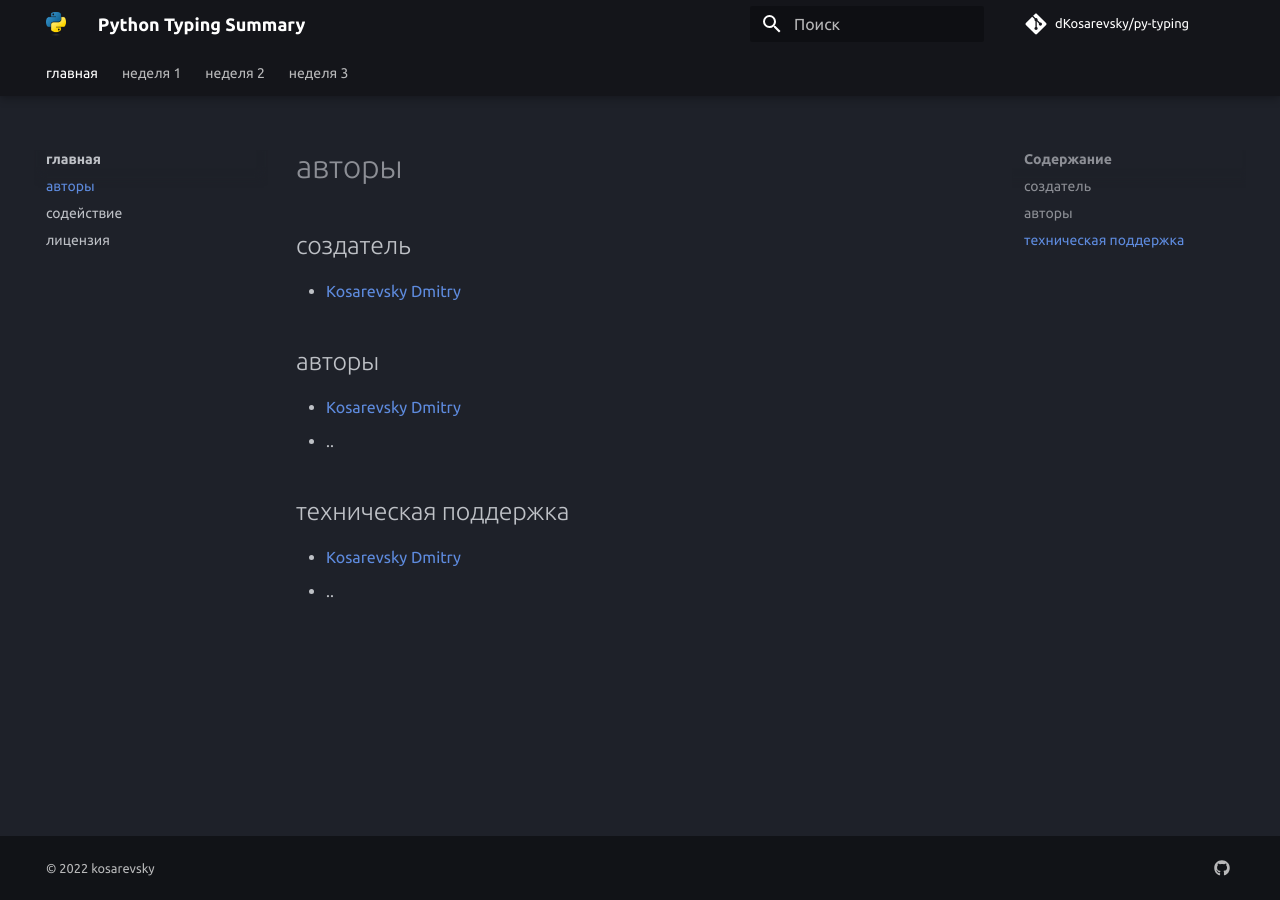
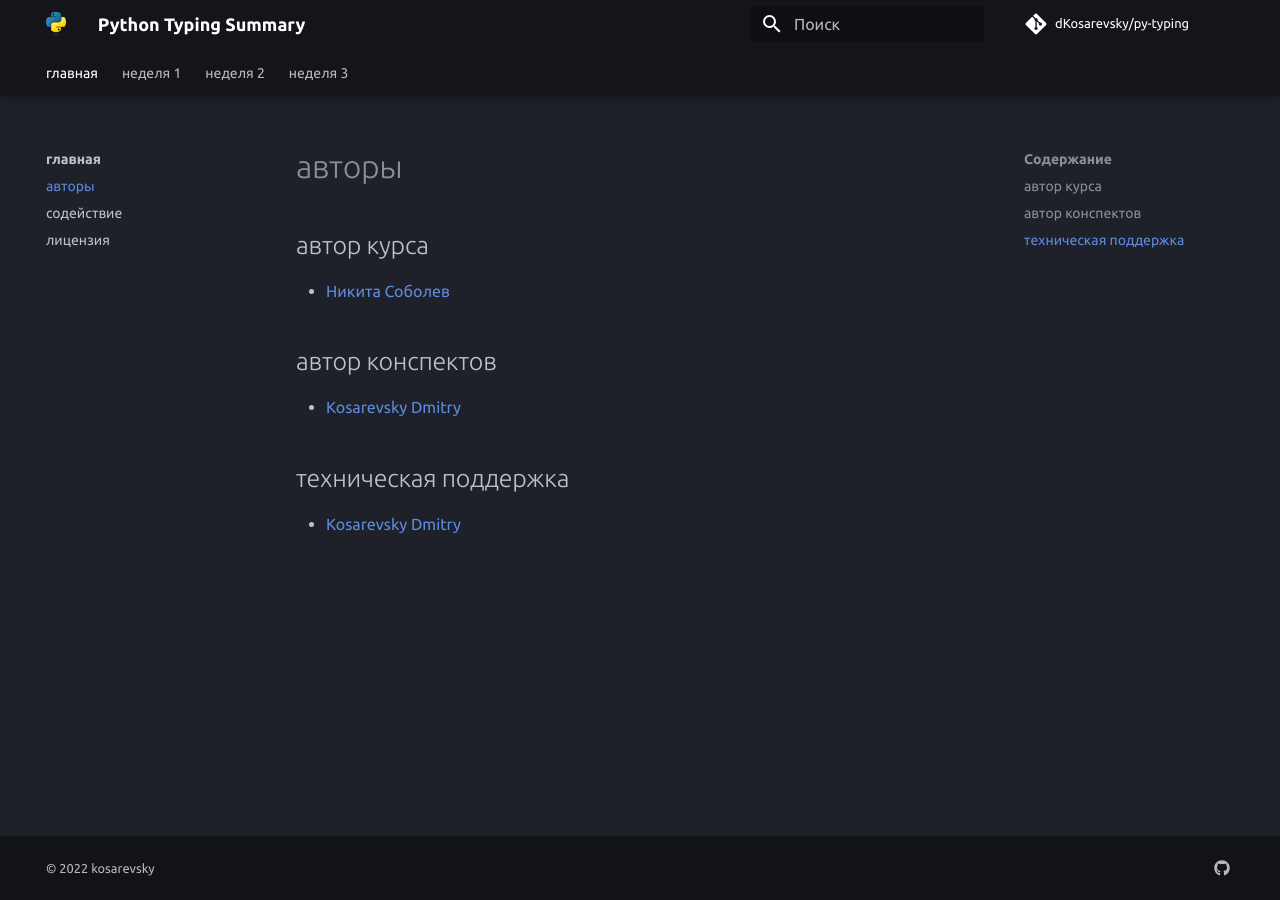
Before and after one commit to dKosarevsky/py-typing, an MkDocs documentation site: the page built from docs/authors.md, in a window 1280 px wide. Built offline with MkDocs 1.6.1 and Material for MkDocs 9.7.7, drawn with Linux system fonts in a browser that asks for light colours; comment, search, counter and statistics services are not loaded.

Commit message:
fix authors

```diff
--- a/docs/authors.md
+++ b/docs/authors.md
@@ -1,15 +1,13 @@
 # авторы
 
-## создатель
+## автор курса
+
+- [Никита Соболев](https://github.com/sobolevn)
+
+## автор конспектов
 
 - [Kosarevsky Dmitry](https://github.com/dKosarevsky)
-
-## авторы
-
-- [Kosarevsky Dmitry](https://github.com/dKosarevsky)
-- ..
 
 ## техническая поддержка
 
 - [Kosarevsky Dmitry](https://github.com/dKosarevsky)
-- ..
```
Also changed, not shown: docs/week_1/homework.md (+1 -1 lines), docs/week_1/materials.md (+1 -1 lines), docs/week_1/summary.md (+1 -0 lines).
